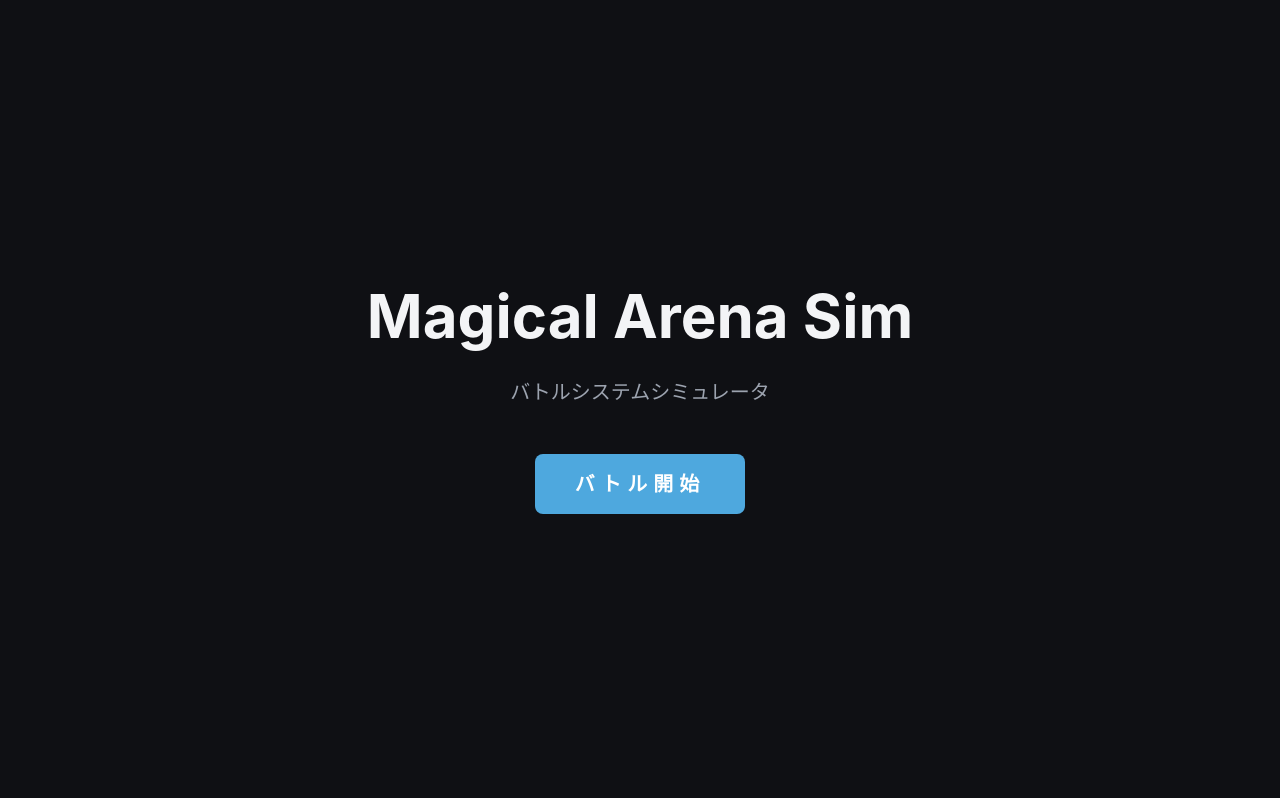
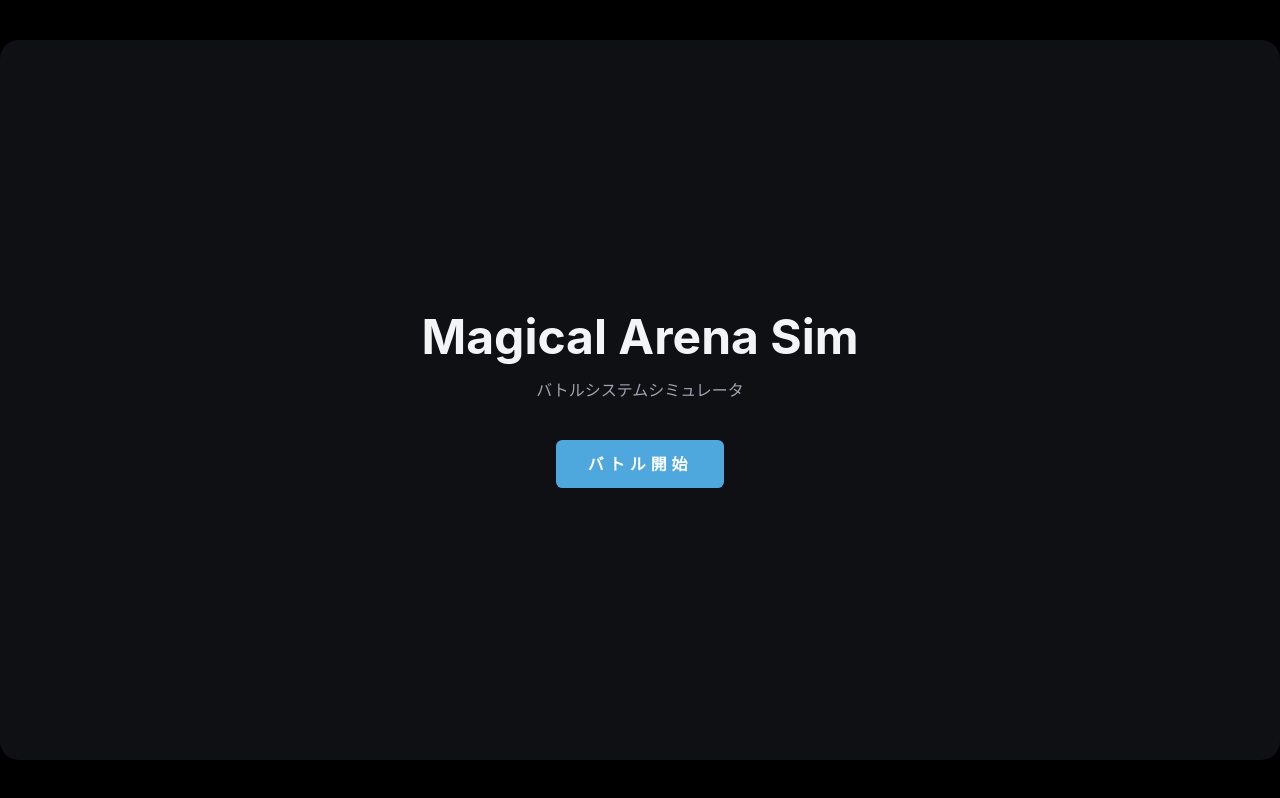
Before and after one commit to naolab/magical-arena-sim, a Next.js app: page / in a window 1280 px wide. Built offline with nearby package versions, Linux system fonts and the light colour scheme.

Commit message:
feat:トップ画面もスケーラブルなステージに統一

```diff
--- a/src/app/page.tsx
+++ b/src/app/page.tsx
@@ -1,21 +1,80 @@
+'use client';
+
+import { useEffect, useMemo, useState, type CSSProperties } from 'react';
 import Link from 'next/link';
 import { Button } from '@/components/ui/Button';
 
+const BASE_STAGE_WIDTH = 1600;
+const BASE_STAGE_HEIGHT = 900;
+
 export default function Home() {
+  const [viewportSize, setViewportSize] = useState({
+    width: BASE_STAGE_WIDTH,
+    height: BASE_STAGE_HEIGHT,
+  });
+
+  useEffect(() => {
+    const handleResize = () => {
+      if (typeof window === 'undefined') {
+        return;
+      }
+      setViewportSize({
+        width: window.innerWidth,
+        height: window.innerHeight,
+      });
+    };
+
+    handleResize();
+    window.addEventListener('resize', handleResize);
+    return () => window.removeEventListener('resize', handleResize);
+  }, []);
+
+  const scale = useMemo(() => {
+    const ratio = Math.min(
+      viewportSize.width / BASE_STAGE_WIDTH,
+      viewportSize.height / BASE_STAGE_HEIGHT
+    );
+    return Number.isFinite(ratio) && ratio > 0 ? ratio : 1;
+  }, [viewportSize]);
+
+  const stageWrapperStyle = useMemo<CSSProperties>(
+    () => ({
+      width: BASE_STAGE_WIDTH * scale,
+      height: BASE_STAGE_HEIGHT * scale,
+    }),
+    [scale]
+  );
+
+  const stageStyle = useMemo<CSSProperties>(
+    () => ({
+      width: BASE_STAGE_WIDTH,
+      height: BASE_STAGE_HEIGHT,
+      transform: `scale(${scale})`,
+      transformOrigin: 'top left',
+    }),
+    [scale]
+  );
+
   return (
-    <main className="flex min-h-screen flex-col items-center justify-center bg-arena-bg p-24">
-      <div className="text-center">
-        <h1 className="mb-8 text-6xl font-bold text-arena-text">
-          Magical Arena Sim
-        </h1>
-        <p className="mb-12 text-xl text-arena-subtext">
-          バトルシステムシミュレータ
-        </p>
-        <Link href="/battle">
-          <Button variant="primary" size="lg">
-            バトル開始
-          </Button>
-        </Link>
+    <main className="flex h-screen w-screen items-center justify-center bg-black">
+      <div style={stageWrapperStyle} className="pointer-events-none">
+        <div
+          style={stageStyle}
+          className="pointer-events-auto overflow-hidden rounded-3xl bg-arena-bg shadow-[0_25px_45px_rgba(0,0,0,0.6)]"
+        >
+          <div className="flex h-full w-full flex-col items-center justify-center gap-12 px-16 text-center">
+            <div>
+              <h1 className="text-6xl font-bold text-arena-text">Magical Arena Sim</h1>
+              <p className="mt-6 text-xl text-arena-subtext">バトルシステムシミュレータ</p>
+            </div>
+
+            <Link href="/battle">
+              <Button variant="primary" size="lg">
+                バトル開始
+              </Button>
+            </Link>
+          </div>
+        </div>
       </div>
     </main>
   );
```
